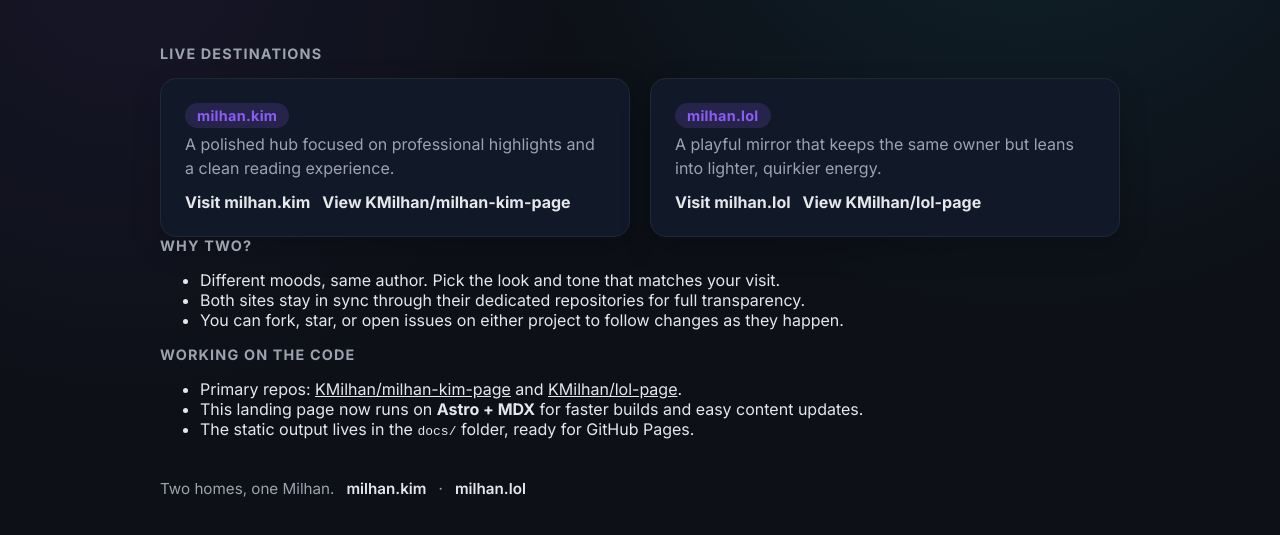
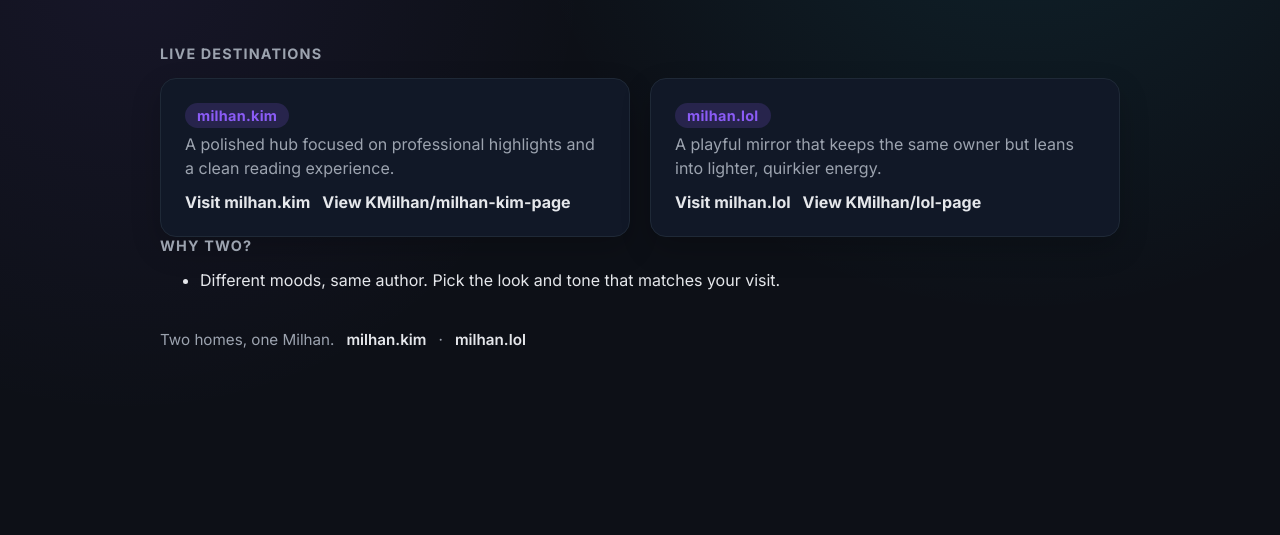
Before and after one commit to KMilhan/kmilhan.github.io, an Astro site: page / in a window 1280 px wide. Shown: the part 203-738 px from the top of the page. Built offline with nearby package versions, Linux system fonts and the light colour scheme; Astro itself is replaced by a stand-in of ours.

Commit message:
Remove content about site synchronization and repos
Removed sections about site synchronization, repositories, and technology used.

```diff
--- a/src/pages/index.mdx
+++ b/src/pages/index.mdx
@@ -33,12 +33,3 @@
 <p className="section-title">Why two?</p>
 
 - Different moods, same author. Pick the look and tone that matches your visit.
-- Both sites stay in sync through their dedicated repositories for full transparency.
-- You can fork, star, or open issues on either project to follow changes as they happen.
-
-<p className="section-title">Working on the code</p>
-
-- Primary repos: [KMilhan/milhan-kim-page](https://github.com/KMilhan/milhan-kim-page) and
-  [KMilhan/lol-page](https://github.com/KMilhan/lol-page).
-- This landing page now runs on **Astro + MDX** for faster builds and easy content updates.
-- The static output lives in the `docs/` folder, ready for GitHub Pages.
```
